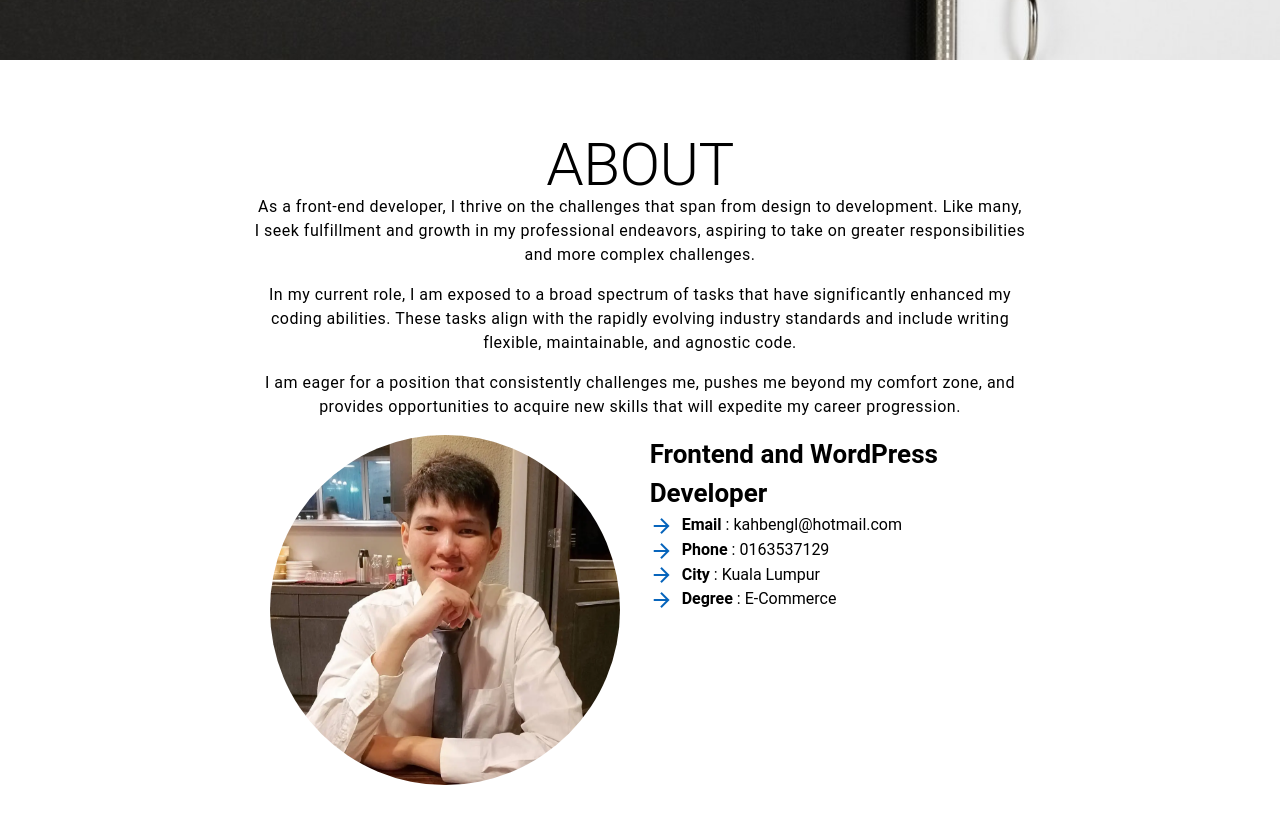
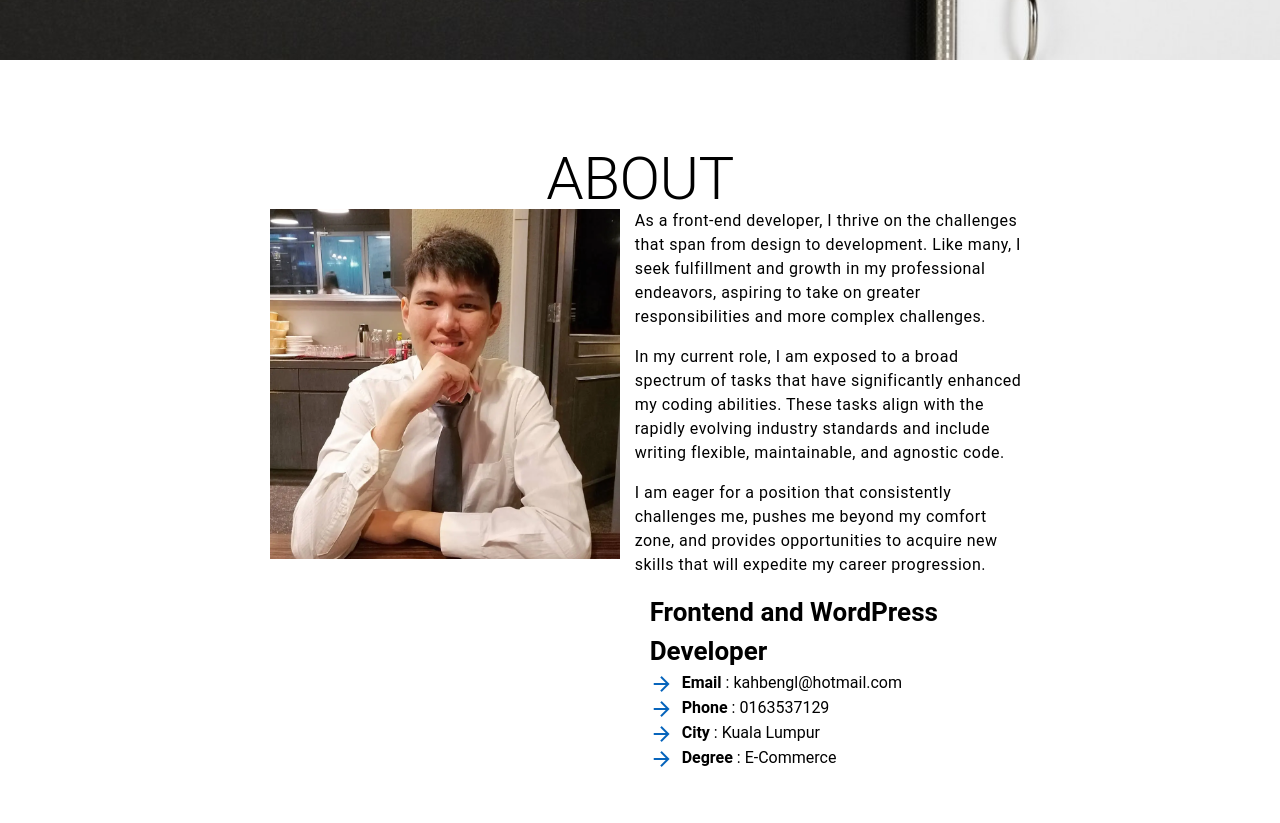
Before and after one commit to Kaben00/project-portfolio, a Vue app in the folder frontend/: page / in a window 1280 px wide. Shown: the part 740-1563 px from the top of the page. Built offline with nearby package versions, Linux system fonts and the light colour scheme.

Commit message:
Edited About Us section

```diff
--- a/frontend/src/components/AboutMe.vue
+++ b/frontend/src/components/AboutMe.vue
@@ -2,19 +2,19 @@
   <v-container class="fill-height">
     <v-row justify="center">
       <v-col cols="12" md="8">
-        <div class="about-us-description">
+        <div class="about-us">
           <div class="text-h2 about-title">ABOUT</div>
-          <p class="text-body-1 about-description" v-for="(description, index) in descriptions" :key="index">
-            {{ description }}
-          </p>
-        </div>
-        <div class="about-us-details" v-for="(item, index) in aboutUsItems" :key="index">
-          <div class="about-us-image-container">
-            <v-avatar size="350">
-              <v-img :src="item.aboutUsImageUrl" height="400px"></v-img>
-            </v-avatar>
-          </div>
-            <div class="text-content">
+          <div class="about-us-description">
+            <div class="about-us-image-container" v-for="(item, index) in aboutUsItems" :key="index">
+              <v-avatar size="350"  rounded="0">
+                <v-img :src="item.aboutUsImageUrl" height="400px"></v-img>
+              </v-avatar>
+            </div>
+            <div>
+              <p class="text-body-1 about-description" v-for="(description, index) in descriptions" :key="index">
+                {{ description }}
+              </p>
+              <div class="text-content" v-for="(item, index) in aboutUsItems" :key="index">
               <div class="about-us-information">
                 <h3>{{ item.aboutUsJobTitle }}</h3>
                 <p v-for="(value, key) in item.aboutUsDetails" :key="`detail-${key}-${index}`">
@@ -22,6 +22,9 @@
                 </p>
               </div>
             </div>
+          </div>
+
+          </div>
         </div>
       </v-col>
     </v-row>
@@ -66,15 +69,22 @@ export default {
 </script>
 
 <style scoped>
-  .about-us-description {
+  .about-us {
     color: black;
   }
 
-  .about-title, .about-description {
+  .about-us-description {
+    display: flex;
+    align-items: flex-start;
+    justify-content: center;
+  }
+
+  .about-title {
     text-align: center;
   }
 
   .about-description {
+    text-align: left;
     margin-bottom: 16px;
   }
 
```
